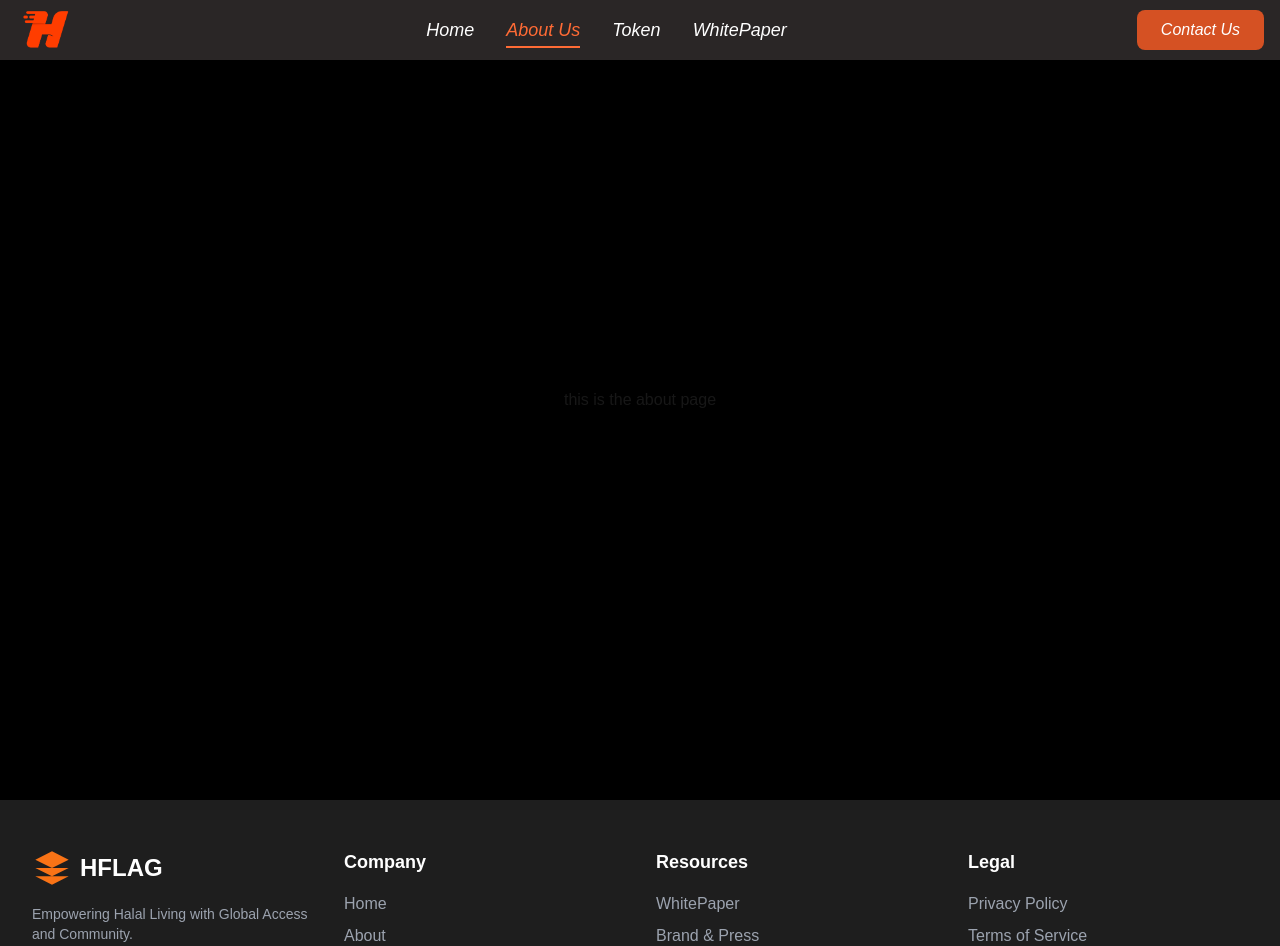
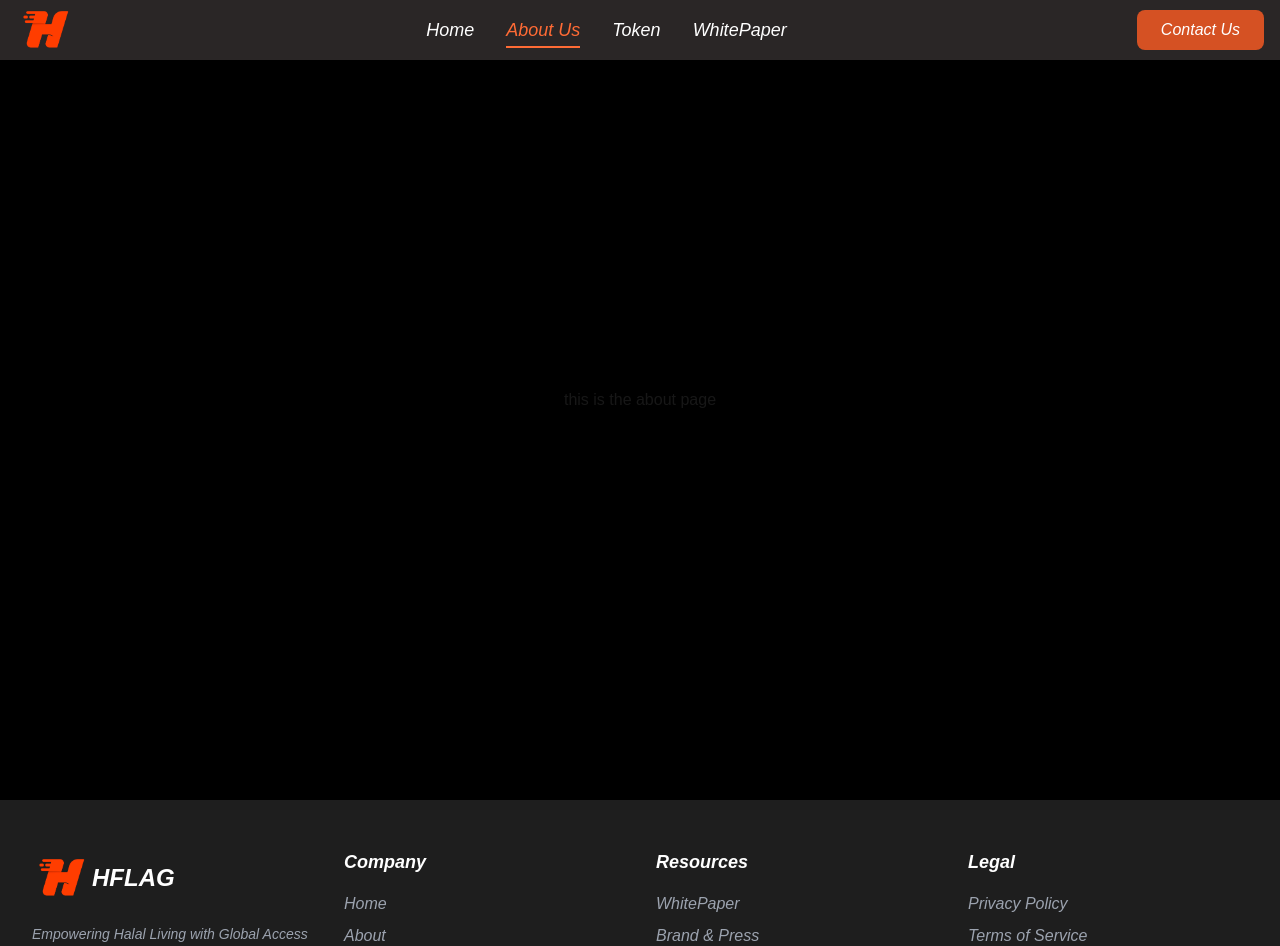
Before and after one commit to Souravhere/hflag, a Next.js app: page /about in a window 1280 px wide. Shown: the top 946 px of the page. Built offline with nearby package versions, Linux system fonts and the light colour scheme.

Commit message:
few ui improved in the footer section

```diff
--- a/src/components/Footer.tsx
+++ b/src/components/Footer.tsx
@@ -5,6 +5,7 @@ import { motion } from 'framer-motion'
 import { useInView } from 'react-intersection-observer'
 import Link from 'next/link'
 import { FaTelegramPlane, FaInstagram, FaLinkedin } from 'react-icons/fa'
+import Image from 'next/image'
 
 const footerSections = [
   {
@@ -75,18 +76,11 @@ export default function Footer() {
       variants={containerVariants}
       className="bg-[#1e1e1e] text-white py-12 px-4 sm:px-6 lg:px-8"
     >
-      <div className="max-w-7xl mx-auto grid grid-cols-1 md:grid-cols-2 lg:grid-cols-4 gap-8">
+      <div className="max-w-7xl mx-auto grid grid-cols-1 italic md:grid-cols-2 lg:grid-cols-4 gap-8">
         <motion.div variants={itemVariants} className="col-span-1 md:col-span-2 lg:col-span-1">
           <Link href="/" className="flex items-center mb-4">
-            <motion.svg
-              whileHover={{ scale: 1.1 }}
-              className="h-10 w-10 text-orange-500"
-              viewBox="0 0 24 24"
-              fill="currentColor"
-            >
-              <path d="M12 2L2 7l10 5 10-5-10-5zM2 17l10 5 10-5M2 12l10 5 10-5" />
-            </motion.svg>
-            <span className="ml-2 text-2xl font-bold">HFLAG</span>
+          <Image src="/logo.png" alt="Logo" width={60} height={60} />
+            <span className="text-2xl font-bold">HFLAG</span>
           </Link>
           <p className="text-sm text-gray-400 mb-4">
             Empowering Halal Living with Global Access and Community.
```
